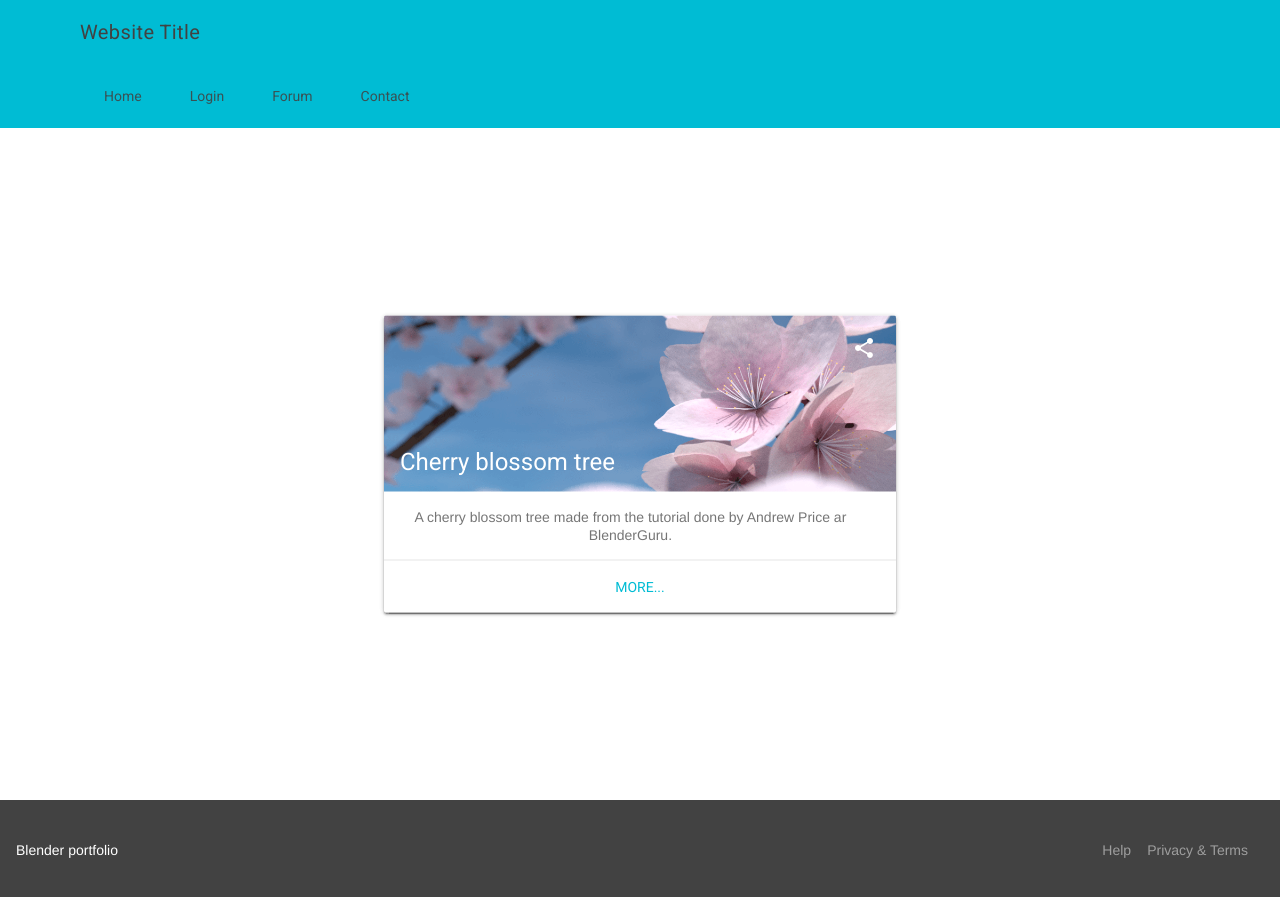
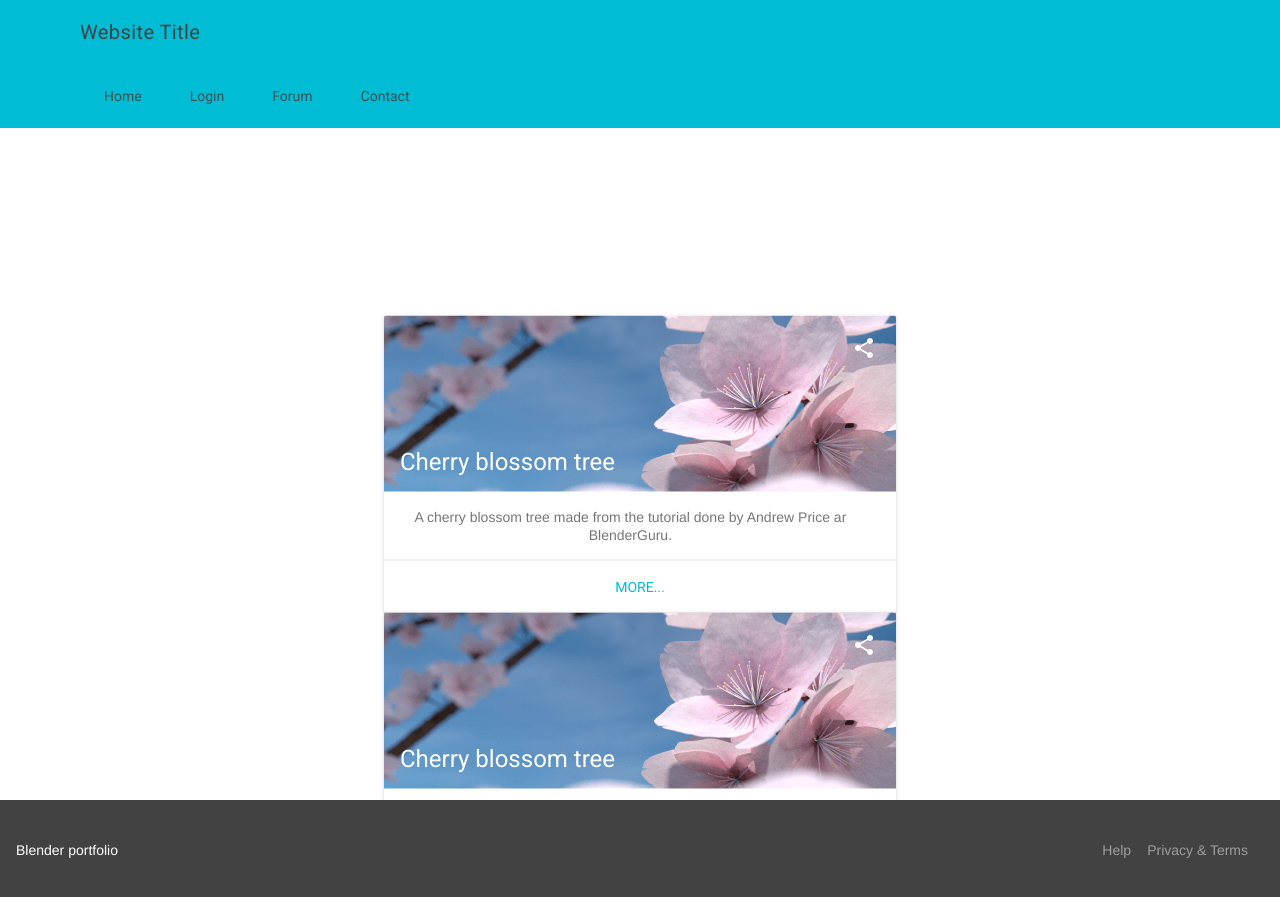
Before and after one commit to slothgamez/fireplex.github.io, a Jekyll site: the page index.html, which Jekyll copies as it is, in a window 1280 px wide. Shown: the top 897 px of the page. Built offline with Jekyll 4.4.1, drawn with Linux system fonts in a browser that asks for light colours; nearby versions of some CDN libraries; comment, search, counter and statistics services are not loaded.

Commit message:
Update index.html

```diff
--- a/index.html
+++ b/index.html
@@ -84,7 +84,7 @@
             color: #fff;
           }
           #blossom {
-            position: absolute;
+            position: inherit;
             top: 50%;
             left: 50%;
             -webkit-transform: translate(-50%, -50%);
```
